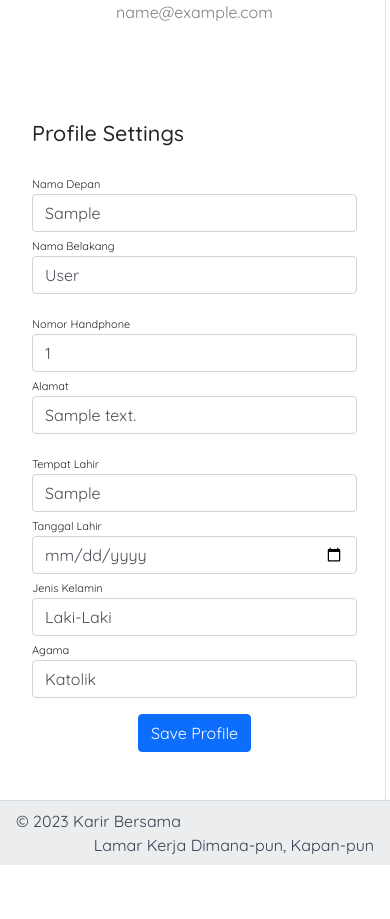
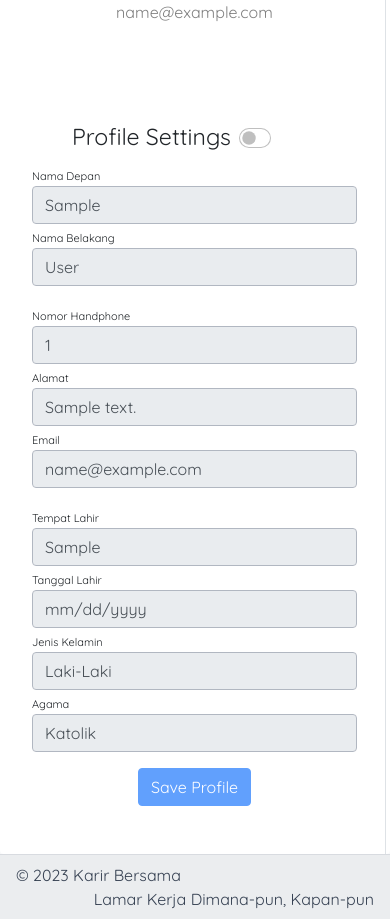
Before and after one commit to elsonbhaghi29/KarirBersama, a CodeIgniter 4 app: template app/Views/profile.php in a window 390 px wide. Shown: the part 365-1284 px from the top of the page. Before the commit the page ends 1230 px from the top, so only its background shows below. Run offline with PHP 8.4 and a stand-in for CodeIgniter, Linux system fonts and the light colour scheme; the template is opened without the code that fills it: most values are stand-ins (such as "Sample title", 1, 10 or a date in 2020); data that the repository does not hold is empty; some libraries are stand-ins or nearby versions.

Commit message:
update profile

```diff
--- a/app/Config/Routes.php
+++ b/app/Config/Routes.php
@@ -18,8 +18,11 @@ $routes->get('/login', 'Home::index');
 $routes->post('/login/proses', 'Home::login');
 $routes->get('/logout', 'Home::logout');
 
+// profile
+$routes->get('profile', 'UserController::index', ['filter' => 'authFilter']);
+$routes->post('edit/profile/proses/(:any)', 'UserController::update/$1', ['filter' => 'authFilter']);
+
 // main
-$routes->get('profile', 'UserController::index', ['filter' => 'authFilter']);
 $routes->get('admin/dashboard', 'Home::dashboard', ['filter' => 'authFilter']);
 
 $routes->get('perusahaan/dashboard', 'Home::dashboard', ['filter' => 'authFilter']);
--- a/app/Views/profile.php
+++ b/app/Views/profile.php
@@ -104,37 +104,45 @@
                 </div>
                 <div class="col-md-5 border-right">
                     <div class="p-3 py-5">
-                        <div class="d-flex justify-content-between align-items-center mb-3">
-                            <h4 class="text-right">Profile Settings</h4>
+                        <div class="col">
+                            <div class="form-check form-switch d-flex align-items-center">
+                                <label class="form-check-label fs-3" for="profileSettings">Profile Settings</label>
+                                <input class="form-check-input ms-2" type="checkbox" id="profileSettings">
                             </div>
+                        </div>
+                        <form method="POST" action="<?= base_url('/edit/profile/proses/' . $user['username']); ?>">
                             <div class="row mt-2">
                                 <div class="col-md-6">
                                     <label class="labels">Nama Depan</label>
-                                <input type="text" class="form-control" placeholder="first name" value="<?php echo $detail['first_name']; ?>">
+                                    <input type="text" class="form-control" placeholder="first name" value="<?php echo $detail['first_name']; ?>" name="first_name">
                                 </div>
                                 <div class="col-md-6">
                                     <label class="labels">Nama Belakang</label>
-                                <input type="text" class="form-control" value="<?php echo $detail['last_name']; ?>" placeholder="surname">
+                                    <input type="text" class="form-control" value="<?php echo $detail['last_name']; ?>" placeholder="Last Name" name="last_name">
                                 </div>
                             </div>
                             <div class="row mt-3">
                                 <div class="col-md-12">
                                     <label class="labels">Nomor Handphone</label>
-                                <input type="text" class="form-control" placeholder="enter phone number" value="<?php echo $detail['phone_number']; ?>">
+                                    <input type="text" class="form-control" placeholder="enter phone number" value="<?php echo $detail['phone_number']; ?>" name="phone_number">
                                 </div>
                                 <div class="col-md-12">
                                     <label class="labels">Alamat</label>
-                                <input type="text" class="form-control" placeholder="enter address line 1" value="<?php echo $detail['address']; ?>">
+                                    <input type="text" class="form-control" placeholder="enter address line 1" value="<?php echo $detail['address']; ?>" name="address">
+                                </div>
+                                <div class="col-md-12">
+                                    <label class="labels">Email</label>
+                                    <input type="text" class="form-control" placeholder="enter address line 1" value="<?php echo $detail['email']; ?>" name="email">
                                 </div>
                             </div>
                             <div class="row mt-3">
                                 <div class="col-md-6">
                                     <label class="labels">Tempat Lahir</label>
-                                <input type="text" class="form-control" placeholder="country" value="<?php echo $detail['tempat_lahir']; ?>">
+                                    <input type="text" class="form-control" placeholder="country" value="<?php echo $detail['tempat_lahir']; ?>" name="tempat_lahir">
                                 </div>
                                 <div class="col-md-6">
                                     <label class="labels">Tanggal Lahir</label>
-                                <input type="date" class="form-control" value="<?php echo $detail['tanggal_lahir']; ?>" placeholder="state">
+                                    <input type="date" class="form-control" value="<?php echo $detail['tanggal_lahir']; ?>" name="tanggal_lahir">
                                 </div>
                                 <div class="col-md-6">
                                     <label class="labels">Jenis Kelamin</label>
@@ -150,7 +158,7 @@
                                 </div>
                                 <div class="col-md-6">
                                     <label class="labels">Agama</label>
-                                <select class="form-control" name="gender">
+                                    <select class="form-control" name="agama">
                                         <?php
                                         $agama = $detail['agama'];
                                         $selectedKatolik = ($agama == 1) ? 'selected' : '';
@@ -167,9 +175,10 @@
                                     </select>
                                 </div>
                                 <div class="text-center mt-3">
-                                <button class="btn btn-primary profile-button" type="submit">Save Profile</button>
+                                    <button class="btn btn-primary profile-button" type="submit" id="saveProfile">Save Profile</button>
                                 </div>
                             </div>
+                        </form>
                     </div>
                 </div>
             </div>
@@ -194,6 +203,30 @@
     <script src="<?= base_url('assets/vendors/@coreui/chartjs/js/coreui-chartjs.js') ?>"></script>
     <script src="<?= base_url('assets/vendors/@coreui/utils/js/coreui-utils.js') ?>"></script>
     <script src="<?= base_url('assets/js/main.js') ?>"></script>
+    <script>
+        document.addEventListener("DOMContentLoaded", function() {
+            const checkbox = document.getElementById('profileSettings');
+            const inputs = document.querySelectorAll('input[type="text"], input[type="date"], select');
+            const saveButton = document.getElementById('saveProfile');
+
+            function toggleInputs() {
+                inputs.forEach(input => {
+                    input.disabled = !checkbox.checked;
+                });
+                saveButton.disabled = !checkbox.checked;
+            }
+
+            checkbox.addEventListener('change', toggleInputs);
+
+            saveButton.addEventListener('click', function() {
+                // Lakukan aksi simpan profil di sini (contohnya: kirim data ke server)
+                // Jangan lupa untuk menambahkan logika penyimpanan profil yang sesuai di sini
+                console.log('Profil disimpan!'); // Contoh: Tampilkan pesan di console
+            });
+
+            toggleInputs();
+        });
+    </script>
 </body>
 
 </html>
```
Also changed, not shown: app/Controllers/UserController.php (+61 -0 lines), app/Views/login/nextRegis.php (+1 -8 lines). Lines whose indentation alone changed are shown as unchanged.
